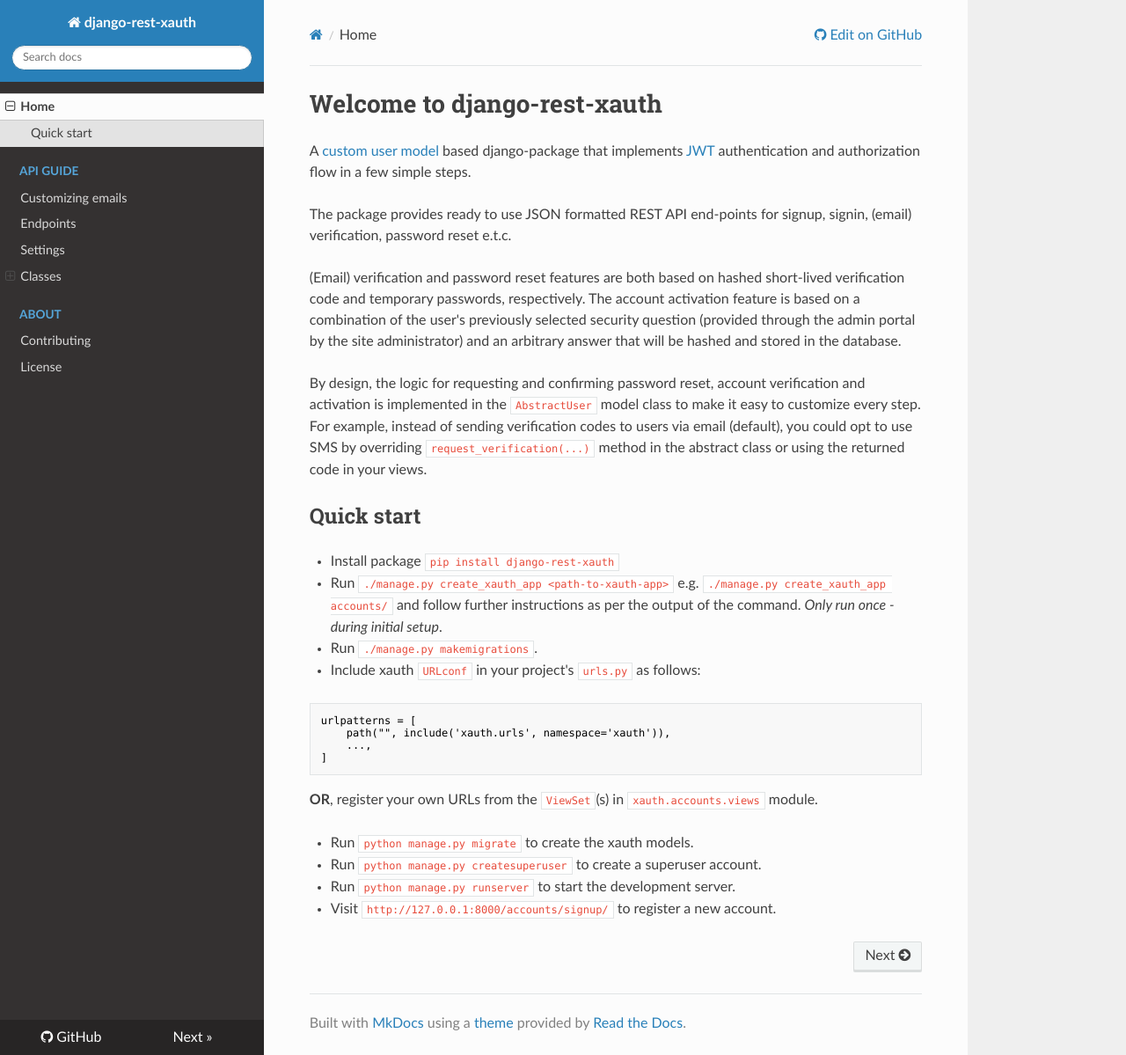
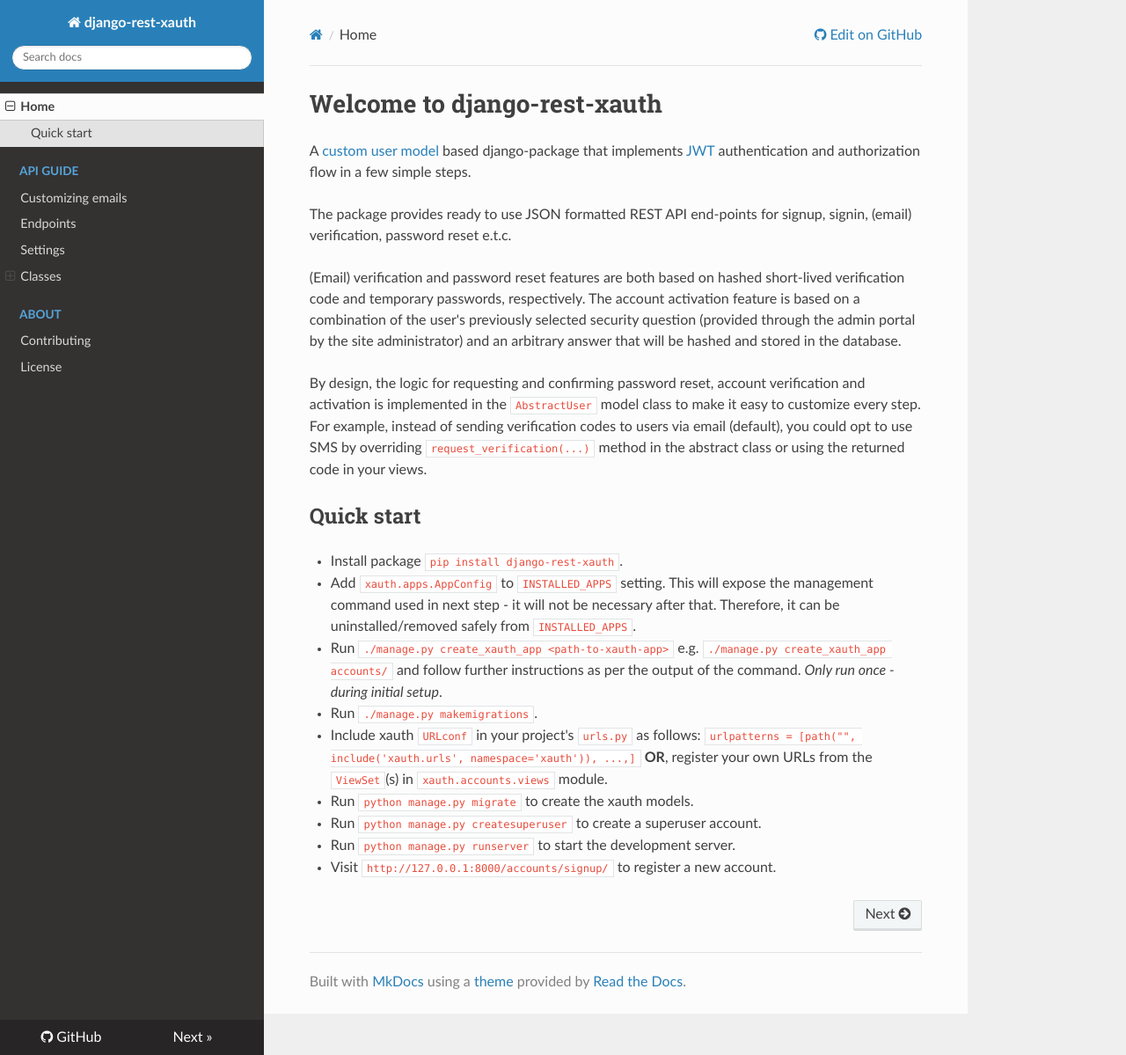
Before and after one commit to ajharry69/django-rest-xauth, an MkDocs documentation site: the page built from docs/index.md, in a window 1280 px wide and 1199 px high. Shown: the whole window at 88% size. Built offline with MkDocs 1.6.1, drawn with Linux system fonts in a browser that asks for light colours; nearby versions of some CDN libraries.

Commit message:
Update docs

````diff
--- a/docs/index.md
+++ b/docs/index.md
@@ -18,24 +18,15 @@
 
 ## Quick start
 
-- Install package `pip install django-rest-xauth`
-
+- Install package `pip install django-rest-xauth`.
+- Add `xauth.apps.AppConfig` to `INSTALLED_APPS` setting. This will expose the management command used in next step - it
+  will not be necessary after that. Therefore, it can be uninstalled/removed safely from `INSTALLED_APPS`.
 - Run `./manage.py create_xauth_app <path-to-xauth-app>` e.g. `./manage.py create_xauth_app accounts/` and follow
   further instructions as per the output of the command. _Only run once - during initial setup_.
-
 - Run `./manage.py makemigrations`.
-
-- Include xauth `URLconf` in your project's `urls.py` as follows:
-
-```djangourlpath
-urlpatterns = [
-    path("", include('xauth.urls', namespace='xauth')),
-    ...,
-]
-```
-
-**OR**, register your own URLs from the `ViewSet`(s) in `xauth.accounts.views` module.
-
+- Include xauth `URLconf` in your project's `urls.py` as
+  follows: `urlpatterns = [path("", include('xauth.urls', namespace='xauth')), ...,]` **OR**, register your own URLs
+  from the `ViewSet`(s) in `xauth.accounts.views` module.
 - Run `python manage.py migrate` to create the xauth models.
 - Run `python manage.py createsuperuser` to create a superuser account.
 - Run `python manage.py runserver` to start the development server.
````
